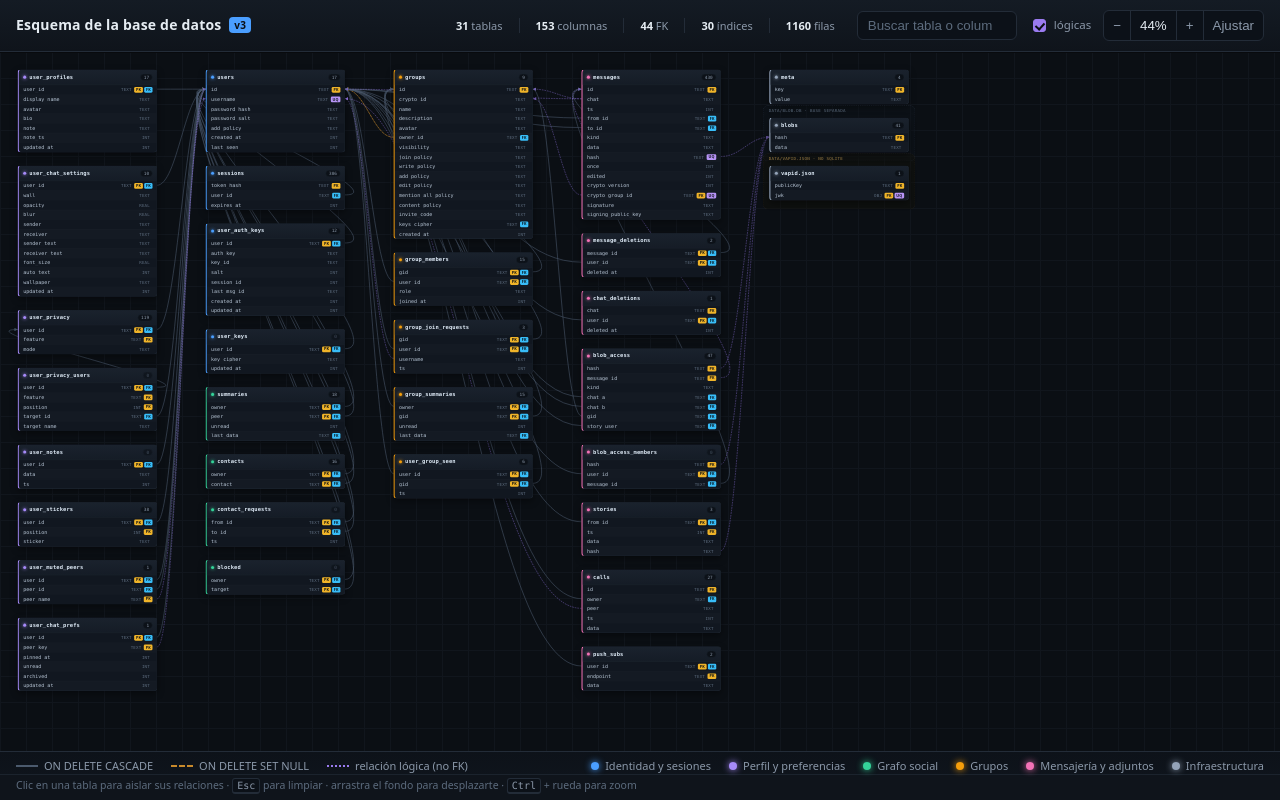
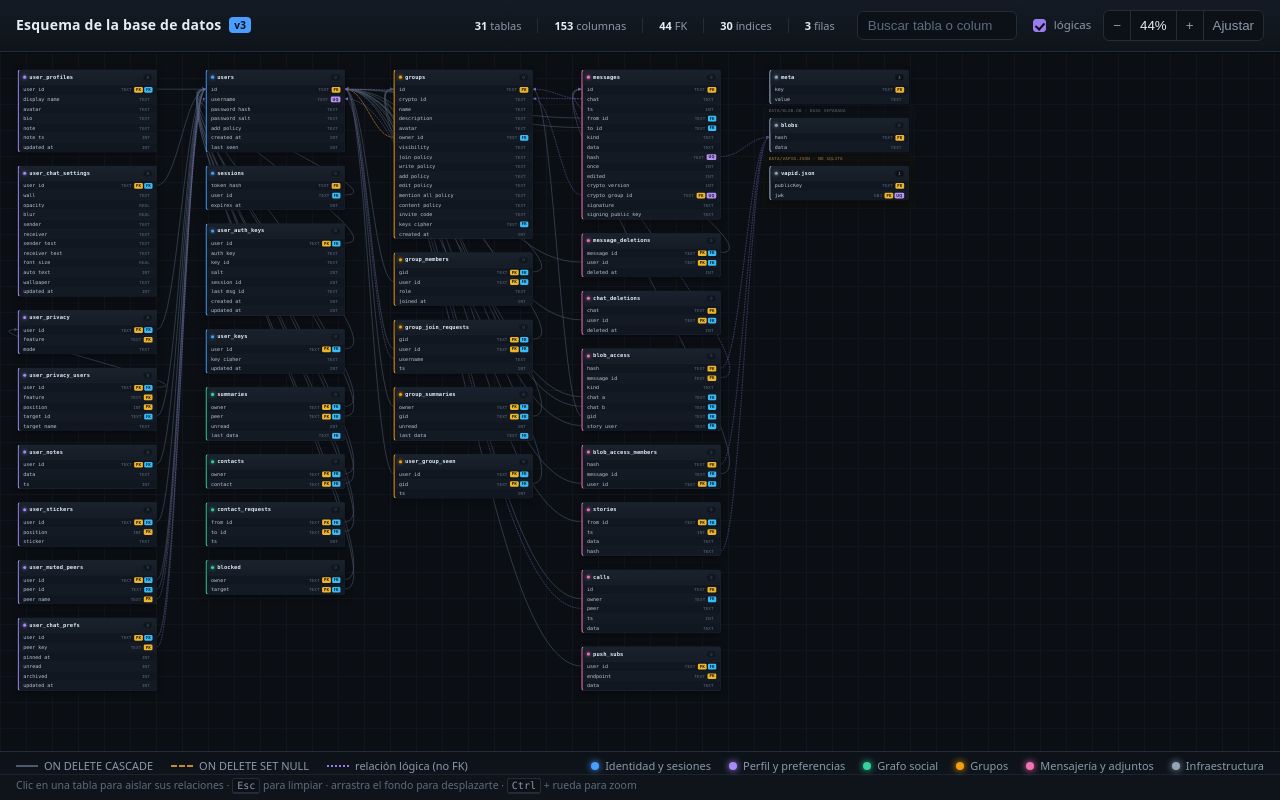
Before and after one commit to zendtay-studio/zlapy-chat, a website: page docs/esquema/index.html in a window 1280 px wide. Drawn offline with Linux system fonts and the light colour scheme.

Commit message:
Actualiza el visor del esquema: recuentos medidos y columnas en el orden real del DDL

```diff
--- a/docs/esquema/esquema.js
+++ b/docs/esquema/esquema.js
@@ -1,13 +1,18 @@
 /* Esquema 2D de la base de datos de Zlapy (v3).
  *
- * Los datos están transcritos de src/db/schema.js (única fuente de verdad) y
- * los recuentos de filas son una instantánea de data/zlapy.db + data/blob.db
- * (tomada el 23 oct 2026, tras la tanda de seguridad).
- * Tras la ronda de remediación (23 oct 2026) el ESQUEMA SIGUE SIENDO v3: los
- * arreglos de la auditoría fueron de aplicación (límites, permisos, políticas
- * de grupo, anti-replay del canal), ninguno añadió tablas, columnas ni
- * índices. Las notas de algunas tablas mencionan topes que aplica el código
- * en tiempo de ejecución para que no se confundan con el DDL.
+ * Los datos estructurales (tablas, columnas, chips, índices y relaciones)
+ * están transcritos de src/db/schema.js (única fuente de verdad) y verificados
+ * contra la base real (PRAGMA table_info).
+ * Los recuentos de filas son una medición de data/zlapy.db + data/blob.db
+ * tomada el 24 oct 2026 sobre la instalación en curso, que arrancó con una
+ * base nueva: todo está a 0 salvo `meta` (3 filas). Como referencia
+ * histórica, durante la auditoría del 23 oct 2026 la misma base llegó a tener
+ * 17 cuentas, 306 sesiones, 430 mensajes, 9 grupos y 41 blobs.
+ * Tras la ronda de remediación (SECOA) el ESQUEMA SIGUE SIENDO v3: los
+ * arreglos fueron de aplicación (límites, permisos, políticas de grupo,
+ * anti-replay del canal), ninguno añadió tablas, columnas ni índices. Las
+ * notas de algunas tablas mencionan topes que aplica el código en tiempo de
+ * ejecución para que no se confundan con el DDL.
  * Las relaciones no declaradas como FK (chat codificado, nombres, hashes) se
  * dibujan aparte y se pueden ocultar con el interruptor "lógicas".
  */
@@ -49,7 +54,7 @@ const TABLES = [
     /* ============ A · perfil y preferencias ============ */
 
     {
-        name: 'user_profiles', db: 'zlapy', group: 'perfil', rows: 17, col: 0,
+        name: 'user_profiles', db: 'zlapy', group: 'perfil', rows: 0, col: 0,
         cols: [
             c('user_id', 'TEXT', 'pf'),
             c('display_name', 'TEXT', 'n', "DEFAULT ''"),
@@ -63,7 +68,7 @@ const TABLES = [
         idx: []
     },
     {
-        name: 'user_chat_settings', db: 'zlapy', group: 'perfil', rows: 10, col: 0,
+        name: 'user_chat_settings', db: 'zlapy', group: 'perfil', rows: 0, col: 0,
         cols: [
             c('user_id', 'TEXT', 'pf'),
             c('wall', 'TEXT'),
@@ -82,7 +87,7 @@ const TABLES = [
         idx: []
     },
     {
-        name: 'user_privacy', db: 'zlapy', group: 'perfil', rows: 119, col: 0,
+        name: 'user_privacy', db: 'zlapy', group: 'perfil', rows: 0, col: 0,
         cols: [
             c('user_id', 'TEXT', 'pnf'),
             c('feature', 'TEXT', 'pn', "CHECK foto|nota|descripcion|historias|llamadas|mensajes|compartir"),
@@ -117,7 +122,7 @@ const TABLES = [
         idx: []
     },
     {
-        name: 'user_stickers', db: 'zlapy', group: 'perfil', rows: 38, col: 0,
+        name: 'user_stickers', db: 'zlapy', group: 'perfil', rows: 0, col: 0,
         cols: [
             c('user_id', 'TEXT', 'pnf'),
             c('position', 'INTEGER', 'pn'),
@@ -127,7 +132,7 @@ const TABLES = [
         idx: []
     },
     {
-        name: 'user_muted_peers', db: 'zlapy', group: 'perfil', rows: 1, col: 0,
+        name: 'user_muted_peers', db: 'zlapy', group: 'perfil', rows: 0, col: 0,
         cols: [
             c('user_id', 'TEXT', 'pnf'),
             c('peer_id', 'TEXT', 'f', 'nullable · FK users'),
@@ -140,7 +145,7 @@ const TABLES = [
         idx: ['idx_ump_peer']
     },
     {
-        name: 'user_chat_prefs', db: 'zlapy', group: 'perfil', rows: 1, col: 0,
+        name: 'user_chat_prefs', db: 'zlapy', group: 'perfil', rows: 0, col: 0,
         cols: [
             c('user_id', 'TEXT', 'pnf'),
             c('peer_key', 'TEXT', 'pn', "'dm:<usuario>' | 'group:<id>' | 'saved'"),
@@ -156,7 +161,7 @@ const TABLES = [
     /* ============ B · identidad y grafo social ============ */
 
     {
-        name: 'users', db: 'zlapy', group: 'identidad', rows: 17, col: 1,
+        name: 'users', db: 'zlapy', group: 'identidad', rows: 0, col: 1,
         cols: [
             c('id', 'TEXT', 'p', 'UUID v4 en minúsculas'),
             c('username', 'TEXT', 'nu', 'UNIQUE · COLLATE NOCASE'),
@@ -170,7 +175,7 @@ const TABLES = [
         idx: []
     },
     {
-        name: 'sessions', db: 'zlapy', group: 'identidad', rows: 306, col: 1,
+        name: 'sessions', db: 'zlapy', group: 'identidad', rows: 0, col: 1,
         cols: [
             c('token_hash', 'TEXT', 'p'),
             c('user_id', 'TEXT', 'nf'),
@@ -181,7 +186,7 @@ const TABLES = [
         note: 'Tope de aplicación: 20 sesiones activas por cuenta (MAX_SESSIONS_PER_USER); al iniciar sesión las más antiguas se borran.'
     },
     {
-        name: 'user_auth_keys', db: 'zlapy', group: 'identidad', rows: 12, col: 1,
+        name: 'user_auth_keys', db: 'zlapy', group: 'identidad', rows: 0, col: 1,
         cols: [
             c('user_id', 'TEXT', 'pf'),
             c('auth_key', 'TEXT', 'n', '2048 bits · MTProto 2.0'),
@@ -206,7 +211,7 @@ const TABLES = [
         idx: []
     },
     {
-        name: 'summaries', db: 'zlapy', group: 'social', rows: 18, col: 1,
+        name: 'summaries', db: 'zlapy', group: 'social', rows: 0, col: 1,
         cols: [
             c('owner', 'TEXT', 'pnf'),
             c('peer', 'TEXT', 'pnf'),
@@ -221,7 +226,7 @@ const TABLES = [
         note: 'Resumen de cada chat 1:1, uno por sentido.'
     },
     {
-        name: 'contacts', db: 'zlapy', group: 'social', rows: 16, col: 1,
+        name: 'contacts', db: 'zlapy', group: 'social', rows: 0, col: 1,
         cols: [
             c('owner', 'TEXT', 'pnf'),
             c('contact', 'TEXT', 'pnf')
@@ -262,7 +267,7 @@ const TABLES = [
     /* ============ C · grupos ============ */
 
     {
-        name: 'groups', db: 'zlapy', group: 'grupos', rows: 9, col: 2,
+        name: 'groups', db: 'zlapy', group: 'grupos', rows: 0, col: 2,
         cols: [
             c('id', 'TEXT', 'p'),
             c('crypto_id', 'TEXT', 'n', 'identificador E2E del grupo'),
@@ -286,7 +291,7 @@ const TABLES = [
         note: 'El propietario es ON DELETE SET NULL: el grupo sobrevive a la cuenta.'
     },
     {
-        name: 'group_members', db: 'zlapy', group: 'grupos', rows: 15, col: 2,
+        name: 'group_members', db: 'zlapy', group: 'grupos', rows: 0, col: 2,
         cols: [
             c('gid', 'TEXT', 'pnf'),
             c('user_id', 'TEXT', 'pnf'),
@@ -300,7 +305,7 @@ const TABLES = [
         idx: ['idx_gm_user']
     },
     {
-        name: 'group_join_requests', db: 'zlapy', group: 'grupos', rows: 3, col: 2,
+        name: 'group_join_requests', db: 'zlapy', group: 'grupos', rows: 0, col: 2,
         cols: [
             c('gid', 'TEXT', 'pnf'),
             c('user_id', 'TEXT', 'pnf'),
@@ -314,7 +319,7 @@ const TABLES = [
         idx: ['idx_gjr_user']
     },
     {
-        name: 'group_summaries', db: 'zlapy', group: 'grupos', rows: 15, col: 2,
+        name: 'group_summaries', db: 'zlapy', group: 'grupos', rows: 0, col: 2,
         cols: [
             c('owner', 'TEXT', 'pnf'),
             c('gid', 'TEXT', 'pnf'),
@@ -328,7 +333,7 @@ const TABLES = [
         idx: ['idx_gs_gid']
     },
     {
-        name: 'user_group_seen', db: 'zlapy', group: 'grupos', rows: 6, col: 2,
+        name: 'user_group_seen', db: 'zlapy', group: 'grupos', rows: 0, col: 2,
         cols: [
             c('user_id', 'TEXT', 'pnf'),
             c('gid', 'TEXT', 'pnf'),
@@ -344,7 +349,7 @@ const TABLES = [
     /* ============ D · mensajería y adjuntos ============ */
 
     {
-        name: 'messages', db: 'zlapy', group: 'mensajeria', rows: 430, col: 3,
+        name: 'messages', db: 'zlapy', group: 'mensajeria', rows: 0, col: 3,
         cols: [
             c('id', 'TEXT', 'p'),
             c('chat', 'TEXT', 'n', "'chat:<a>__<b>' | 'group:<gid>' · sin FK"),
@@ -369,7 +374,7 @@ const TABLES = [
         note: 'El destino va codificado en `chat`; por eso no puede ser una FK. Los medios enviados EN LÍNEA (sin hash) están limitados a 256 KiB por la aplicación; el flujo normal sube blob y guarda el hash, que no cuenta para esa cota.'
     },
     {
-        name: 'message_deletions', db: 'zlapy', group: 'mensajeria', rows: 2, col: 3,
+        name: 'message_deletions', db: 'zlapy', group: 'mensajeria', rows: 0, col: 3,
         cols: [
             c('message_id', 'TEXT', 'pnf'),
             c('user_id', 'TEXT', 'pnf'),
@@ -383,7 +388,7 @@ const TABLES = [
         note: 'Borrado "para mí": el otro interlocutor conserva su copia.'
     },
     {
-        name: 'chat_deletions', db: 'zlapy', group: 'mensajeria', rows: 1, col: 3,
+        name: 'chat_deletions', db: 'zlapy', group: 'mensajeria', rows: 0, col: 3,
         cols: [
             c('chat', 'TEXT', 'pn'),
             c('user_id', 'TEXT', 'pnf'),
@@ -393,7 +398,7 @@ const TABLES = [
         idx: ['idx_cdel_user']
     },
     {
-        name: 'blob_access', db: 'zlapy', group: 'mensajeria', rows: 47, col: 3,
+        name: 'blob_access', db: 'zlapy', group: 'mensajeria', rows: 0, col: 3,
         cols: [
             c('hash', 'TEXT', 'pn', 'apunta a blobs.hash'),
             c('message_id', 'TEXT', 'pn', "id de mensaje o 'story:<user>:<ts>'"),
@@ -416,8 +421,8 @@ const TABLES = [
         name: 'blob_access_members', db: 'zlapy', group: 'mensajeria', rows: 0, col: 3,
         cols: [
             c('hash', 'TEXT', 'pn', 'apunta a blobs.hash'),
-            c('user_id', 'TEXT', 'pnf', 'miembro con acceso al publicarse'),
-            c('message_id', 'TEXT', 'nf', 'mensaje de grupo')
+            c('message_id', 'TEXT', 'nf', 'mensaje de grupo'),
+            c('user_id', 'TEXT', 'pnf', 'miembro con acceso al publicarse')
         ],
         refs: [
             r(['user_id'], 'users', ['id']),
@@ -427,7 +432,7 @@ const TABLES = [
         note: "Foto de los miembros del MOMENTO de publicar: entrar en un grupo público después no da acceso a los adjuntos anteriores (V-04). En bases v3 nació sin FK; el barrido periódico limpia las filas que pierden su mensaje."
     },
     {
-        name: 'stories', db: 'zlapy', group: 'mensajeria', rows: 3, col: 3,
+        name: 'stories', db: 'zlapy', group: 'mensajeria', rows: 0, col: 3,
         cols: [
             c('from_id', 'TEXT', 'pnf'),
             c('ts', 'INTEGER', 'pn'),
@@ -439,7 +444,7 @@ const TABLES = [
         note: 'Caducan por ts; deleteExpiredStories las purga. El medio publicado en línea (sin hash) tiene tope de 4 MB en la aplicación.'
     },
     {
-        name: 'calls', db: 'zlapy', group: 'mensajeria', rows: 27, col: 3,
+        name: 'calls', db: 'zlapy', group: 'mensajeria', rows: 0, col: 3,
         cols: [
             c('id', 'TEXT', 'p'),
             c('owner', 'TEXT', 'nf'),
@@ -451,7 +456,7 @@ const TABLES = [
         idx: ['idx_calls_owner_ts', 'idx_calls_peer']
     },
     {
-        name: 'push_subs', db: 'zlapy', group: 'mensajeria', rows: 2, col: 3,
+        name: 'push_subs', db: 'zlapy', group: 'mensajeria', rows: 0, col: 3,
         cols: [
             c('user_id', 'TEXT', 'pnf'),
             c('endpoint', 'TEXT', 'pn'),
@@ -465,9 +470,9 @@ const TABLES = [
     /* ============ E · infraestructura ============ */
 
     {
-        name: 'meta', db: 'zlapy', group: 'infra', rows: 4, col: 4,
+        name: 'meta', db: 'zlapy', group: 'infra', rows: 3, col: 4,
         cols: [
-            c('key', 'TEXT', 'p', 'crypto_version · migrated_at · schema_version · vapid'),
+            c('key', 'TEXT', 'p', 'crypto_version · schema_version · vapid'),
             c('value', 'TEXT')
         ],
         refs: [],
@@ -475,7 +480,7 @@ const TABLES = [
         note: 'Metadatos del servidor y guarda de compatibilidad del cifrado.'
     },
     {
-        name: 'blobs', db: 'blob', group: 'infra', rows: 41, col: 4,
+        name: 'blobs', db: 'blob', group: 'infra', rows: 0, col: 4,
         cols: [
             c('hash', 'TEXT', 'p', 'SHA-256 del contenido'),
             c('data', 'TEXT', 'n', 'AES-256-GCM')
--- a/docs/esquema/index.html
+++ b/docs/esquema/index.html
@@ -13,8 +13,8 @@
         <h1>Esquema de la base de datos <span class="ver">v3</span></h1>
         <p>
             <code>data/zlapy.db</code> + <code>data/blob.db</code>
-            · fuente: <code>src/db/schema.js</code> y <code>src/db/statements.js</code>
-            · instantánea: <time>23/10/2026</time> · esquema v3 (sin cambios tras la remediación)
+            · estructura: <code>src/db/schema.js</code> · recuentos medidos el <time>24/10/2026</time>
+            (instalación con base nueva: todo a 0 salvo <code>meta</code>) · esquema v3, sin cambios tras la remediación
         </p>
     </div>
 
```
